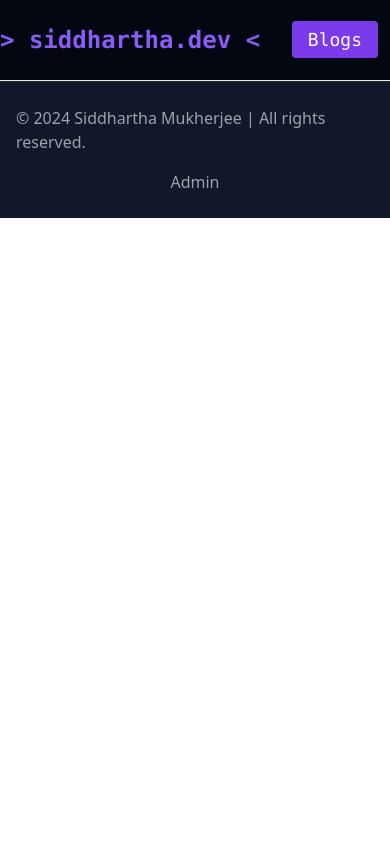
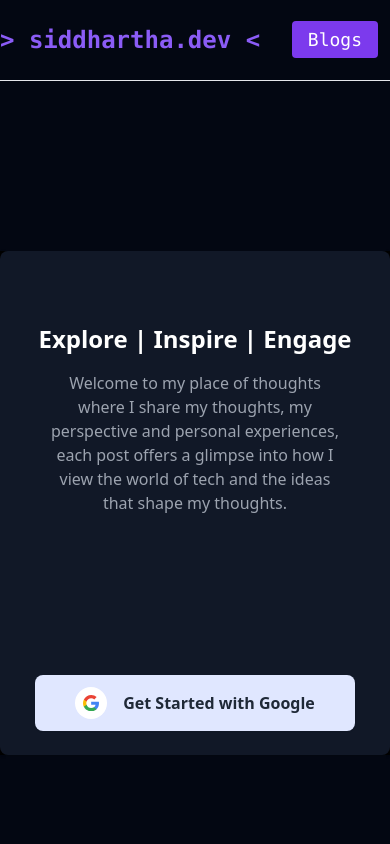
Before and after one commit to Siddhartha-0709/siddhartha-me, a React (Vite) app: page /authentication in a window 390 px wide. Shown: the top 844 px of the page. Built offline with nearby package versions, Linux system fonts and the light colour scheme.

Commit message:
add google o-auth to blog-view

```diff
--- a/package.json
+++ b/package.json
@@ -11,6 +11,7 @@
   },
   "dependencies": {
     "axios": "^1.7.2",
+    "firebase": "^10.12.2",
     "github-markdown-css": "^5.5.1",
     "highlight.js": "^11.9.0",
     "react": "^18.2.0",
--- a/src/App.jsx
+++ b/src/App.jsx
@@ -13,6 +13,7 @@
 import BlogView from './components/BlogView';
 import CommingSoon from './components/CommingSoon';
 import ScrollToTop from './components/ScrollToTop';
+import Authentication from './components/Authentication';
 
 function App() {
   return (
@@ -26,6 +27,7 @@
         <Route path="/upload" element={<UploadBlog />} />
         <Route path="/blog-view" element={<BlogView />} />
         <Route path="/comming-soon" element={<CommingSoon />} />
+        <Route path="/authentication" element={<Authentication />} />
 
       </Routes>
       <Footer />
--- /dev/null
+++ b/src/components/Authentication.jsx
@@ -0,0 +1,135 @@
+/* eslint-disable no-unused-vars */
+import React, { useEffect, useState } from "react";
+import { useNavigate } from "react-router-dom";
+import { initializeApp } from "firebase/app";
+import { getAnalytics } from "firebase/analytics";
+import { getAuth, GoogleAuthProvider, signInWithRedirect, getRedirectResult } from "firebase/auth";
+import Loader from "./Loader";
+// Firebase configuration
+const firebaseConfig = {
+    apiKey: "AIzaSyBd-LPewzqlRVMt3t_zJL31HCCij1UP2YM",
+    authDomain: "siddhartha-dev.firebaseapp.com",
+    projectId: "siddhartha-dev",
+    storageBucket: "siddhartha-dev.appspot.com",
+    messagingSenderId: "582920351932",
+    appId: "1:582920351932:web:38ae05c963ab7fc586a0b9",
+    measurementId: "G-K0DKDJHWNZ"
+};
+
+// Initialize Firebase
+const app = initializeApp(firebaseConfig);
+const analytics = getAnalytics(app);
+const provider = new GoogleAuthProvider();
+
+const Authentication = () => {
+    const navigate = useNavigate();
+    const [load, showLoad] = useState(false);
+    const signInWithGoogle = async () => {
+        showLoad(true);
+        const auth = getAuth();
+        try {
+            await signInWithRedirect(auth, provider);
+        } catch (error) {
+            console.error("Error during sign-in with Google:", error);
+            alert('Authentication Failed');
+        }
+        showLoad(false);
+    };
+
+    useEffect(() => {
+        const auth = getAuth();
+        showLoad(true);
+        getRedirectResult(auth)
+            .then((result) => {
+                if (result) {
+                    // This gives you a Google Access Token. You can use it to access Google APIs.
+                    const credential = GoogleAuthProvider.credentialFromResult(result);
+                    const token = credential.accessToken;
+
+                    // The signed-in user info.
+                    const user = result.user;
+                    console.log("User:", user);
+                    showLoad(false);
+                    navigate('/blogs');
+                }
+            }).catch((error) => {
+                console.error("Error getting redirect result:", error);
+                alert('Authentication Failed');
+            });
+        showLoad(false);
+    }, [navigate]);
+
+    return (
+
+        load ? (<>
+            <Loader />
+        </>) : (<div className="min-h-screen bg-gray-950 text-gray-900 flex justify-center items-center">
+            <div className="h-3/4 max-w-screen-xl m-0 sm:m-10 bg-black shadow sm:rounded-lg flex justify-center flex-1 ">
+                <div className="lg:w-1/2 xl:w-5/12 p-6 sm:p-12 bg-gray-900 rounded-lg text-white">
+                    <div></div>
+                    <div className="mt-12 flex flex-col items-center ">
+                        <h1 className="text-2xl xl:text-3xl font-extrabold">
+                            Explore | Inspire | Engage
+                        </h1>
+                        <p className='text-gray-400 mt-4 text-center ml-5 mr-5'>
+                            Welcome to my place of thoughts where I share my thoughts, my perspective and personal experiences, each post offers a glimpse into how I view the world of tech and the ideas that shape my thoughts.
+                        </p>
+                        <div className="w-full flex-1 mt-40">
+                            <div className="flex flex-col items-center">
+                                <button
+                                    className="w-full max-w-xs font-bold shadow-sm rounded-lg py-3 bg-indigo-100 text-gray-800 flex items-center justify-center transition-all duration-300 ease-in-out focus:outline-none hover:shadow focus:shadow-sm focus:shadow-outline"
+                                    onClick={signInWithGoogle}
+                                >
+                                    <div className="bg-white p-2 rounded-full">
+                                        <svg className="w-4" viewBox="0 0 533.5 544.3">
+                                            <path
+                                                d="M533.5 278.4c0-18.5-1.5-37.1-4.7-55.3H272.1v104.8h147c-6.1 33.8-25.7 63.7-54.4 82.7v68h87.7c51.5-47.4 81.1-117.4 81.1-200.2z"
+                                                fill="#4285f4"
+                                            />
+                                            <path
+                                                d="M272.1 544.3c73.4 0 135.3-24.1 180.4-65.7l-87.7-68c-24.4 16.6-55.9 26-92.6 26-71 0-131.2-47.9-152.8-112.3H28.9v70.1c46.2 91.9 140.3 149.9 243.2 149.9z"
+                                                fill="#34a853"
+                                            />
+                                            <path
+                                                d="M119.3 324.3c-11.4-33.8-11.4-70.4 0-104.2V150H28.9c-38.6 76.9-38.6 167.5 0 244.4l90.4-70.1z"
+                                                fill="#fbbc04"
+                                            />
+                                            <path
+                                                d="M272.1 107.7c38.8-.6 76.3 14 104.4 40.8l77.7-77.7C405 24.6 339.7-.8 272.1 0 169.2 0 75.1 58 28.9 150l90.4 70.1c21.5-64.5 81.8-112.4 152.8-112.4z"
+                                                fill="#ea4335"
+                                            />
+                                        </svg>
+                                    </div>
+                                    <span className="ml-4">Get Started with Google</span>
+                                </button>
+
+                                {/* <button
+                                    className="w-full max-w-xs font-bold shadow-sm rounded-lg py-3 bg-indigo-100 text-gray-800 flex items-center justify-center transition-all duration-300 ease-in-out focus:outline-none hover:shadow focus:shadow-sm focus:shadow-outline mt-5"
+                                >
+                                    <div className="bg-white p-1 rounded-full">
+                                        <svg className="w-6" viewBox="0 0 32 32">
+                                            <path
+                                                fillRule="evenodd"
+                                                d="M16 4C9.371 4 4 9.371 4 16c0 5.3 3.438 9.8 8.207 11.387.602.11.82-.258.82-.578 0-.286-.011-1.04-.015-2.04-3.34.723-4.043-1.609-4.043-1.609-.547-1.387-1.332-1.758-1.332-1.758-1.09-.742.082-.726.082-.726 1.203.086 1.836 1.234 1.836 1.234 1.07 1.836 2.808 1.305 3.492 1 .11-.777.422-1.305.762-1.605-2.664-.301-5.465-1.332-5.465-5.93 0-1.313.469-2.383 1.234-3.223-.121-.3-.535-1.523.117-3.175 0 0 1.008-.32 3.301 1.23A11.487 11.487 0 0116 9.805c1.02.004 2.047.136 3.004.402 2.293-1.55 3.297-1.23 3.297-1.23.656 1.652.246 2.875.12 3.175.77.84 1.231 1.91 1.231 3.223 0 4.61-2.804 5.621-5.476 5.922.43.367.812 1.101.812 2.219 0 1.605-.011 2.898-.011 3.293 0 .32.214.695.824.578C24.566 25.797 28 21.3 28 16c0-6.629-5.371-12-12-12z"
+                                            />
+                                        </svg>
+                                    </div>
+                                    <span className="ml-4">Get Started with Github</span>
+                                </button> */}
+                            </div>
+                        </div>
+                    </div>
+                </div>
+                <div className="flex-1 bg-black text-center hidden lg:flex rounded-lg">
+                    <div
+                        className="m-12 xl:m-16 w-full bg-contain bg-center bg-no-repeat"
+                        style={{ backgroundImage: "url('https://i.pinimg.com/originals/88/4d/e8/884de81d29f37619ff17935475764213.jpg')" }}
+                    ></div>
+                </div>
+            </div>
+        </div>)
+
+    );
+};
+
+export default Authentication;
--- a/src/components/Header.jsx
+++ b/src/components/Header.jsx
@@ -14,7 +14,7 @@
                     <a className="hover:underline underline-offset-4 hover:text-violet-500 ml-3 mr-3" href="https://github.com/Siddhartha-0709">
                         GitHub
                     </a>
-                    <Link className="hover:underline underline-offset-4 hover:text-violet-500 ml-3 mr-3" to={"/blogs"}>
+                    <Link className="hover:underline underline-offset-4 hover:text-violet-500 ml-3 mr-3" to={"/authentication"}>
                         Blogs
                     </Link>
                     <a className="hover:underline underline-offset-4 hover:text-violet-500 ml-3 mr-3" href="https://www.linkedin.com/in/sidd-myself/">
--- a/src/components/Home.jsx
+++ b/src/components/Home.jsx
@@ -134,7 +134,7 @@
                         &lt; Link to My Blog Page /&gt;
                     </a> */}
 
-                    <Link to="/blogs" className="block bg-violet-600 text-white py-2 w-80 rounded font-mono text-lg mt-5 hover:bg-violet-800" style={{ textDecoration: 'none' }}>
+                    <Link to="/authentication" className="block bg-violet-600 text-white py-2 w-80 rounded font-mono text-lg mt-5 hover:bg-violet-800" style={{ textDecoration: 'none' }}>
                         <h1 className="">
                             Check out my Blogs!
                         </h1>
```
Also changed, not shown: 1 other file (tests, documents, lock files or other folders).
